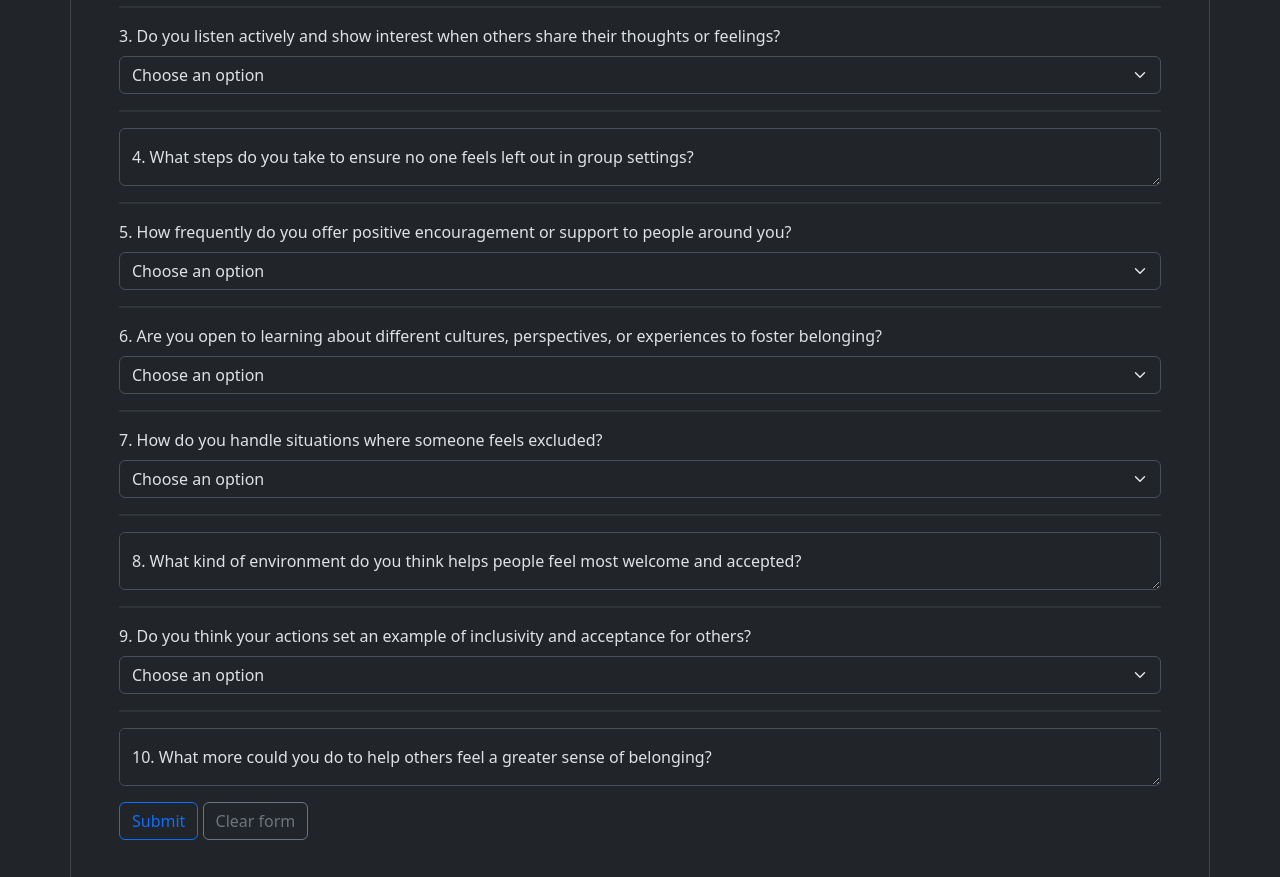
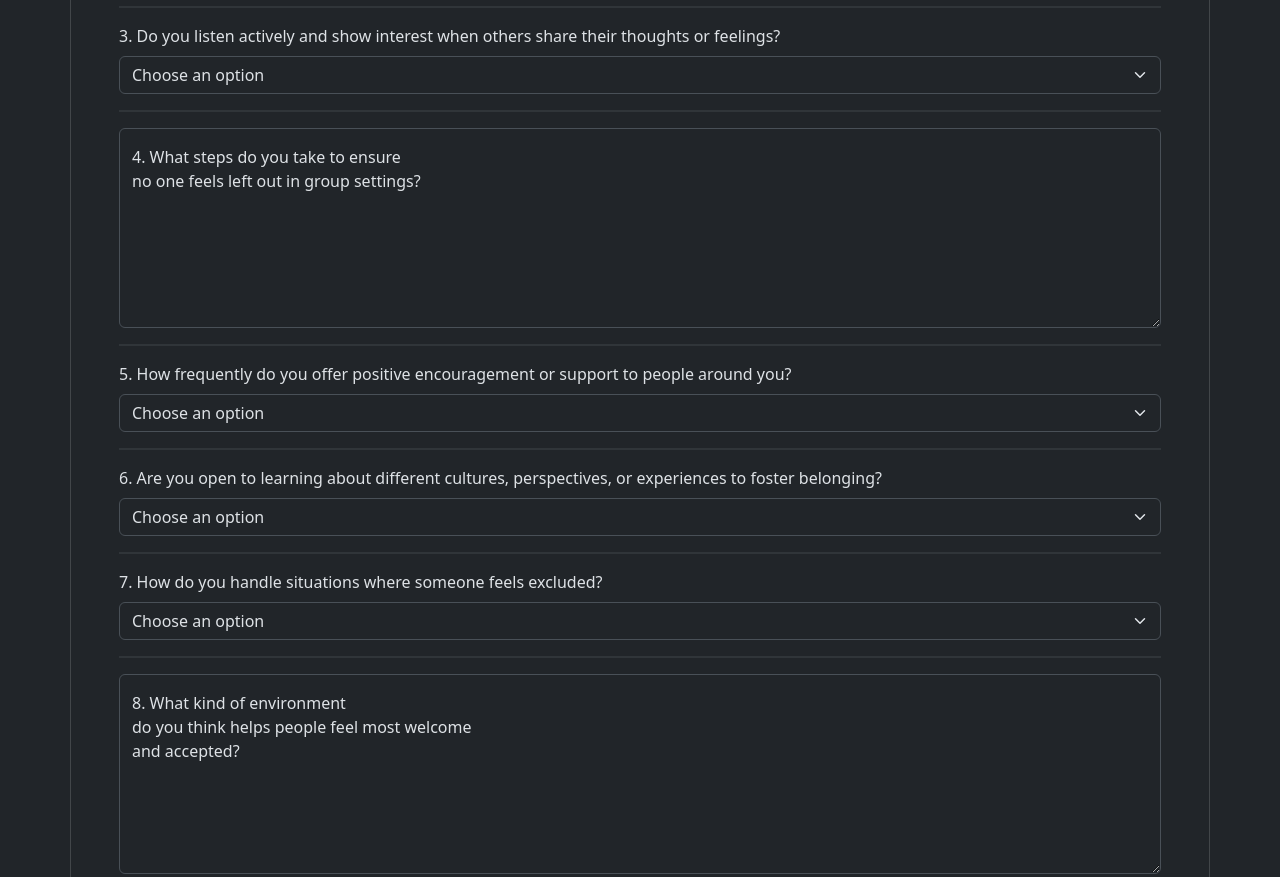
Before and after one commit to NothingAroundUs/english-survey, a plain HTML site: page index.html in a window 1280 px wide. Shown: the part 420-1297 px from the top of the page. Drawn offline with nearby package versions, Linux system fonts and the light colour scheme.

Commit message:
Fixed floating label text not being fully shown

```diff
--- a/index.html
+++ b/index.html
@@ -85,10 +85,10 @@
 
             <hr class="border border-secondary-subtle border-1 opacity-50">
             <div class="mb-3 form-floating">
-                <textarea class="form-control bg-dark" id="q4" name="q4" rows="3"
+                <textarea style="min-height: 200px;" class="form-control bg-dark" id="q4" name="q4" rows="3"
                     placeholder="4. What steps do you take to ensure no one feels left out in group settings?"
                     required></textarea>
-                <label for="q4" class="form-label">4. What steps do you take to ensure no one feels left out in group
+                <label for="q4" class="form-label">4. What steps do you take to ensure<br>no one feels left out in group
                     settings?</label>
                 <div class="invalid-feedback">This field is required.</div>
             </div>
@@ -142,10 +142,10 @@
 
             <hr class="border border-secondary-subtle border-1 opacity-50">
             <div class="mb-3 form-floating">
-                <textarea class="form-control bg-dark" id="q8" name="q8" rows="3" placeholder="8. What kind of environment do you think helps people feel most
+                <textarea style="min-height: 200px;" class="form-control bg-dark" id="q8" name="q8" rows="3" placeholder="8. What kind of environment do you think helps people feel most
                     welcome and accepted" required></textarea>
-                <label for="q8" class="form-label">8. What kind of environment do you think helps people feel most
-                    welcome and accepted?</label>
+                <label for="q8" class="form-label">8. What kind of environment<br>do you think helps people feel most
+                    welcome<br>and accepted?</label>
                 <div class="invalid-feedback">This field is required.</div>
             </div>
 
@@ -164,9 +164,9 @@
 
             <hr class="border border-secondary-subtle border-1 opacity-50">
             <div class="mb-3 form-floating">
-                <textarea class="form-control bg-dark" id="q10" name="q10" rows="3" placeholder="10. What more could you do to help others feel a greater sense of
+                <textarea style="min-height: 200px;" class="form-control bg-dark" id="q10" name="q10" rows="3" placeholder="10. What more could you do to help others feel a greater sense of
                     belonging?" required></textarea>
-                <label for="q10" class="form-label">10. What more could you do to help others feel a greater sense of
+                <label for="q10" class="form-label">10. What more could you do to help others feel<br>a greater sense of
                     belonging?</label>
                 <div class="invalid-feedback">This field is required.</div>
             </div>
```
